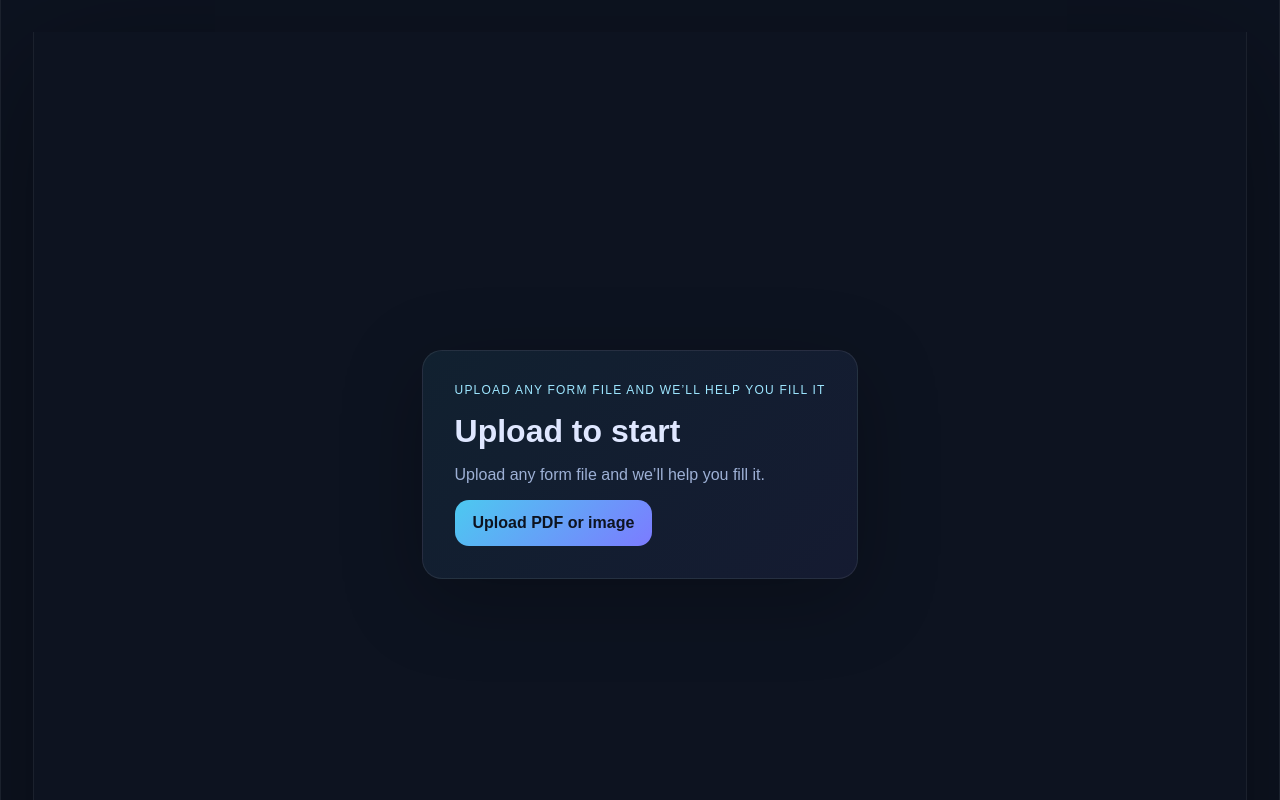
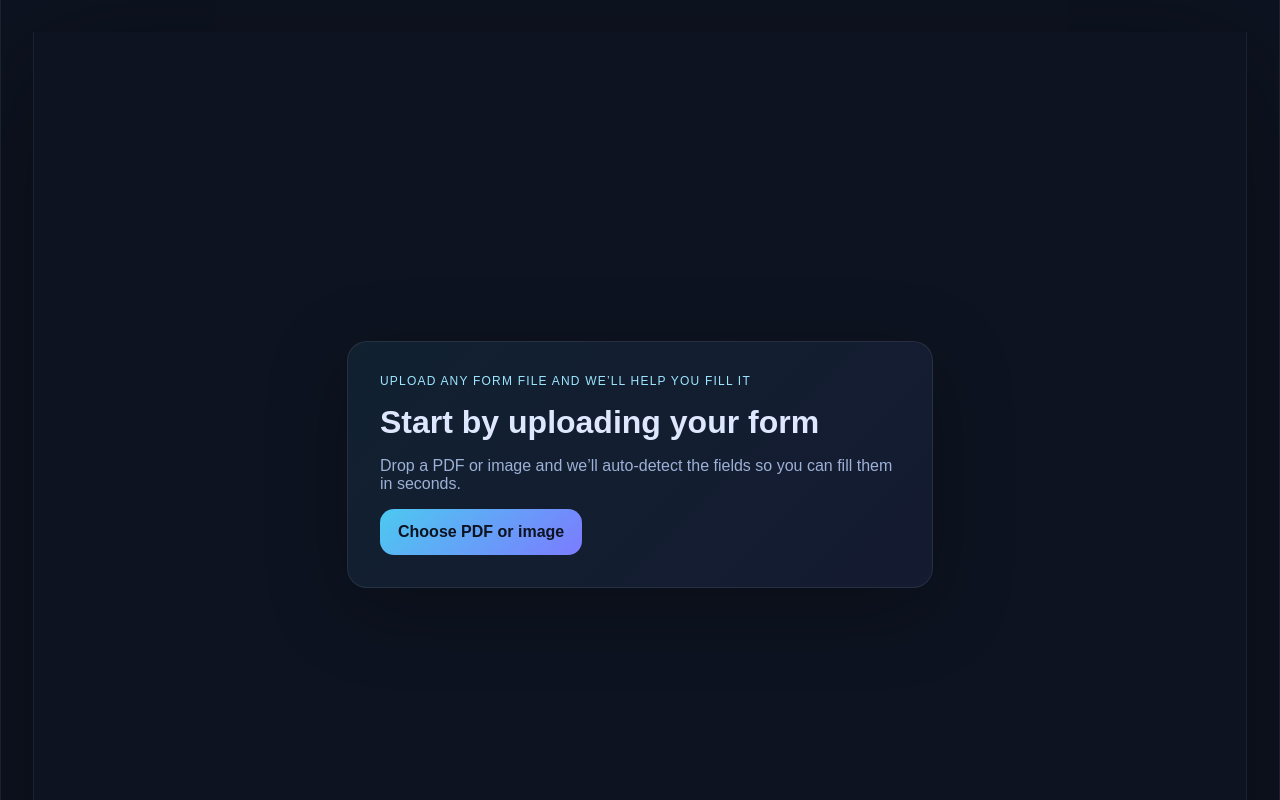
Before and after one commit to vyahhi/keep-calm-and-fill-the-form, a Next.js app: page / in a window 1280 px wide. Shown: the top 800 px of the page. Built offline with nearby package versions, Linux system fonts and the light colour scheme.

Commit message:
Tighten first-screen copy

```diff
--- a/src/app/page.tsx
+++ b/src/app/page.tsx
@@ -299,8 +299,10 @@ export default function Home() {
         <div className={styles.stepOneCenter}>
           <div className={styles.heroBlock}>
             <p className={styles.tagline}>Upload any form file and we’ll help you fill it</p>
-            <h1>Upload to start</h1>
-            <p className={styles.subhead}>{heroDescription}</p>
+            <h1>Start by uploading your form</h1>
+            <p className={styles.subhead}>
+              Drop a PDF or image and we’ll auto-detect the fields so you can fill them in seconds.
+            </p>
             <div className={styles.actions}>
               <label className={styles.uploadButtonLarge}>
                 <input
@@ -308,7 +310,7 @@ export default function Home() {
                   accept="application/pdf,image/*"
                   onChange={handleFileChange}
                 />
-                Upload PDF or image
+                Choose PDF or image
               </label>
             </div>
             {status && <p className={styles.status}>{status}</p>}
```
